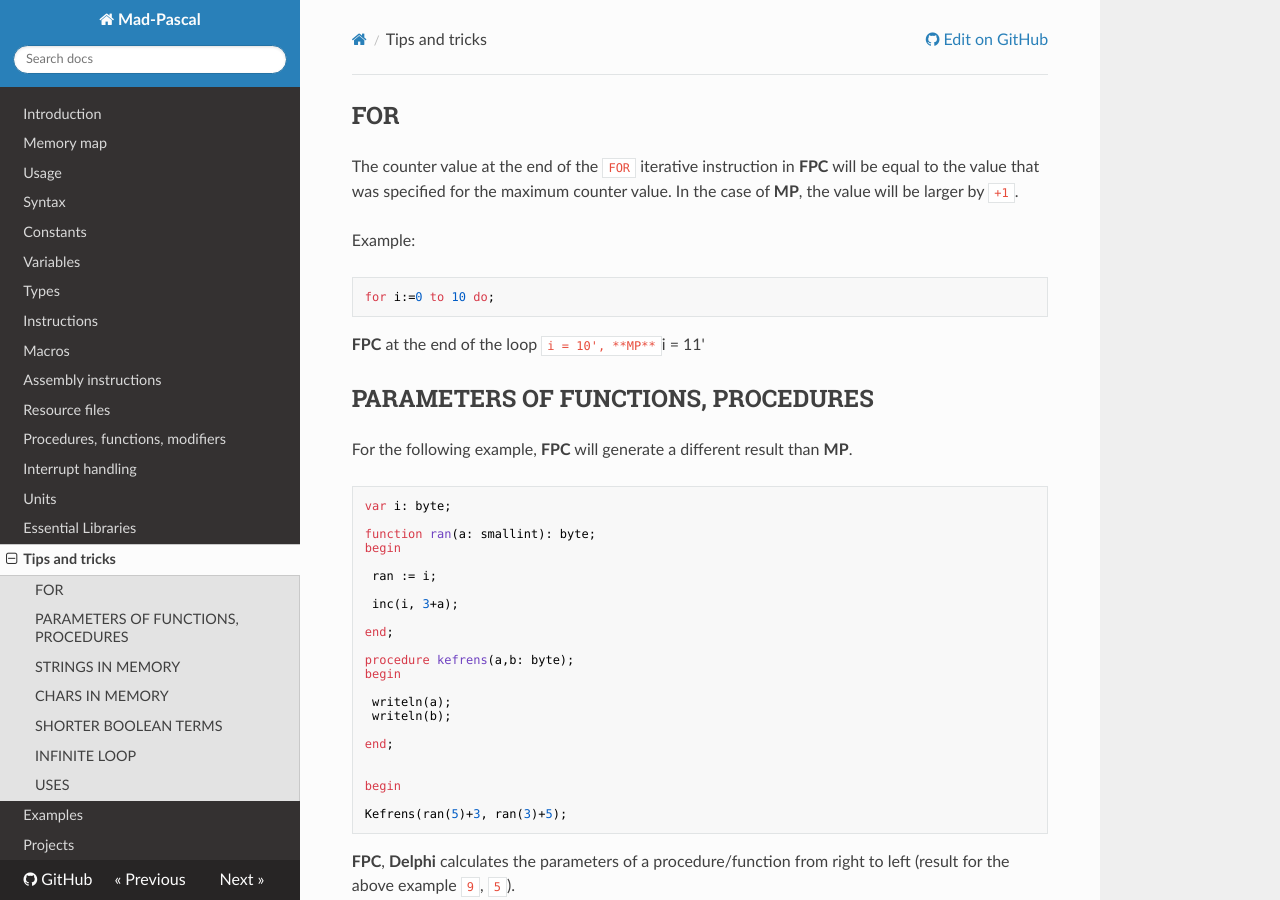
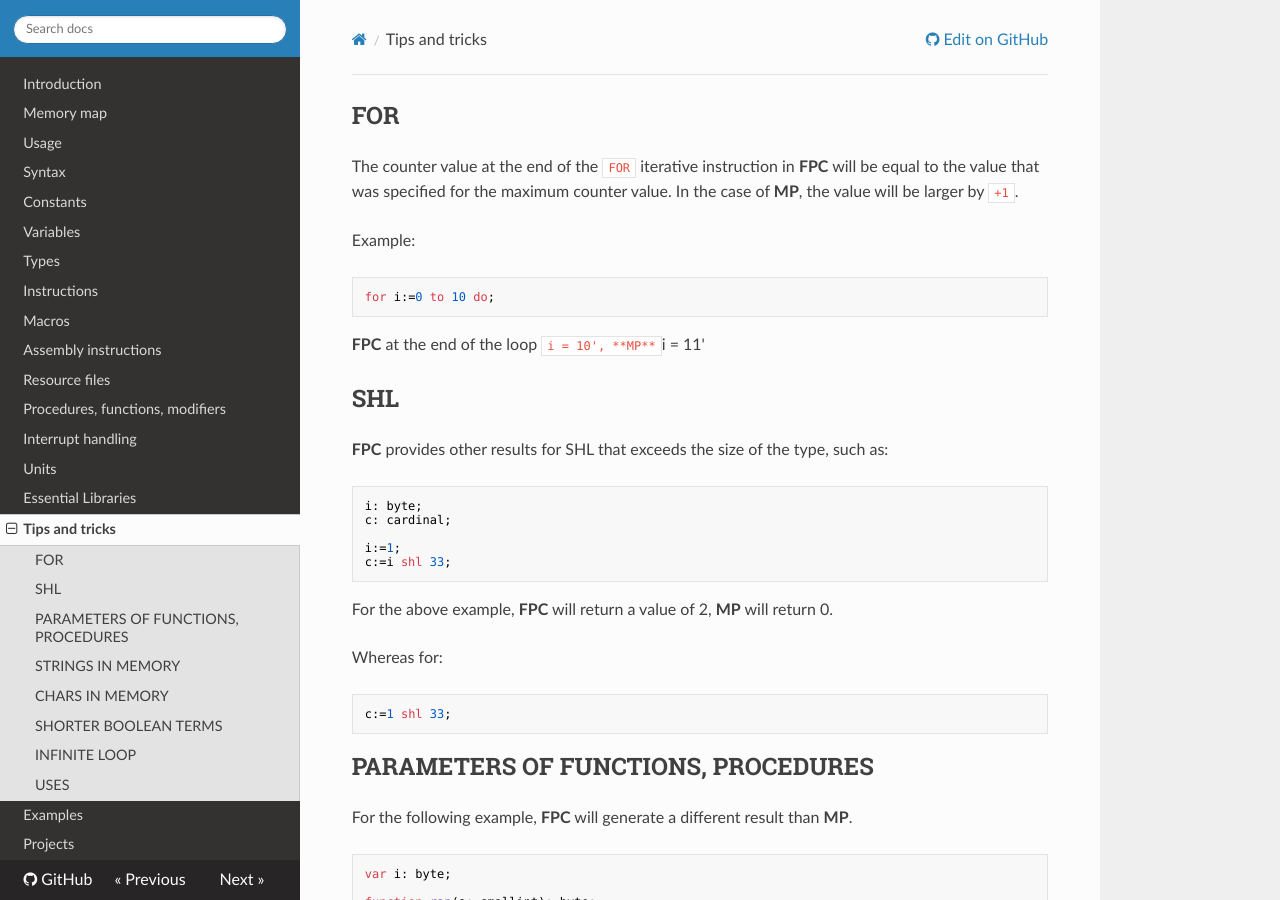
Before and after one commit to tebe6502/mad-pascal-en-mkdocs, an MkDocs documentation site: the page built from docs/tips.md, in a window 1280 px wide and 900 px high. Built offline with MkDocs 1.6.1, drawn with Linux system fonts in a browser that asks for light colours; nearby versions of some CDN libraries.

Commit message:
Add files via upload

````diff
--- a/docs/tips.md
+++ b/docs/tips.md
@@ -11,6 +11,25 @@ for i:=0 to 10 do;
 
 **FPC** at the end of the loop `i = 10', **MP** `i = 11'
 
+
+## SHL
+
+**FPC** provides other results for SHL that exceeds the size of the type, such as:
+
+```delphi
+i: byte;
+c: cardinal;
+
+i:=1;
+c:=i shl 33;
+```
+
+For the above example, **FPC** will return a value of 2, **MP** will return 0.
+
+Whereas for:
+```delphi
+c:=1 shl 33;
+```
 
 ## PARAMETERS OF FUNCTIONS, PROCEDURES
 
````
Also changed, not shown: docs/map.md (+17 -0 lines), docs/procedures-functions.md (+1 -1 lines), docs/types.md (+30 -29 lines).
